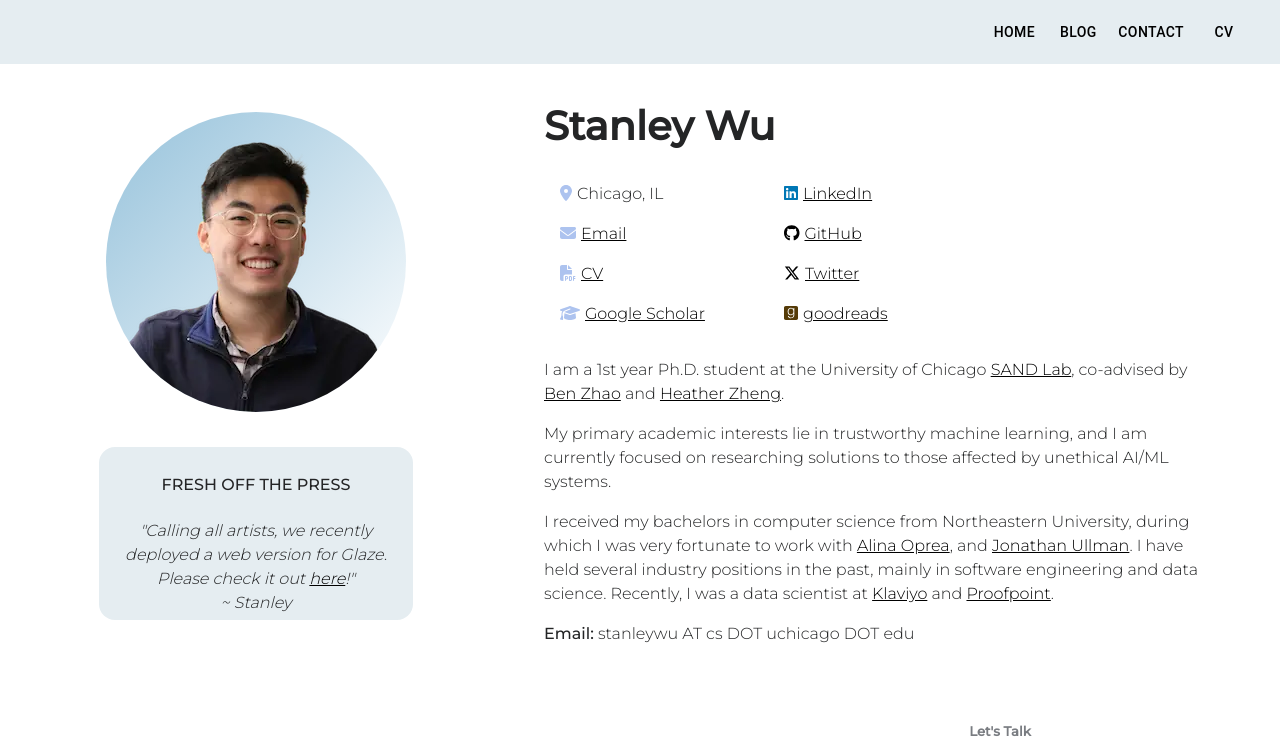
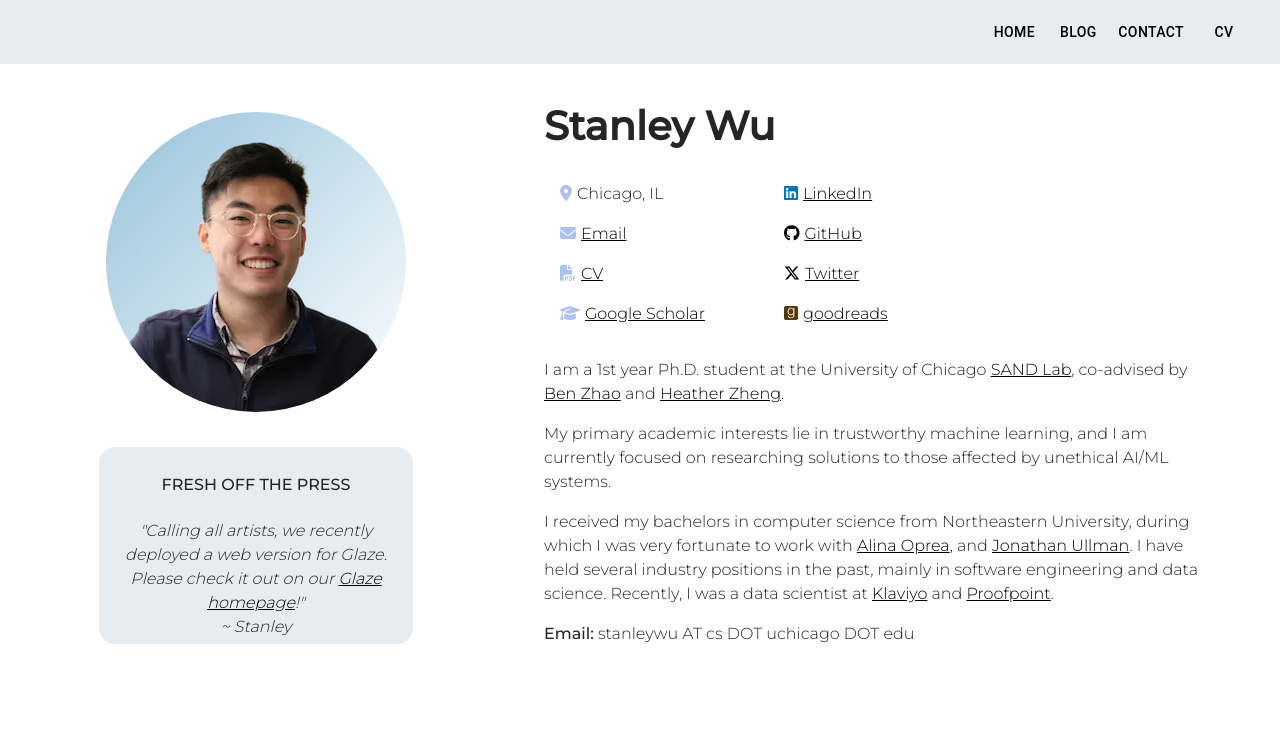
Before and after one commit to stanleykywu/stanley-portfolio-website, a React (Create React App) app: page / in a window 1280 px wide. Shown: the top 738 px of the page. Built offline with nearby package versions, Linux system fonts and the light colour scheme; what raw.macro would draw is missing.

Commit message:
better link name

```diff
--- a/src/pages/home/header/cta/CTA.jsx
+++ b/src/pages/home/header/cta/CTA.jsx
@@ -5,7 +5,7 @@ const CTA = () => {
   return (
     <Box bgcolor="#E5EDF1" sx={{ borderRadius: '16px', margin: '35px', padding: '5px'}}>
       <h4><b>FRESH OFF THE PRESS</b></h4>
-      <i>"Calling all artists, we recently deployed a web version for Glaze. Please check it out <a href='https://glaze.cs.uchicago.edu/webglaze.html' target="_blank" rel="noreferrer" style={{textDecoration: 'underline', color: 'black'}}>here</a>!"</i>
+      <i>"Calling all artists, we recently deployed a web version for Glaze. Please check it out on our <a href='https://glaze.cs.uchicago.edu/webglaze.html' target="_blank" rel="noreferrer" style={{textDecoration: 'underline', color: 'black'}}>Glaze homepage</a>!"</i>
       <br></br>
       <i>~ Stanley</i>
 
```
